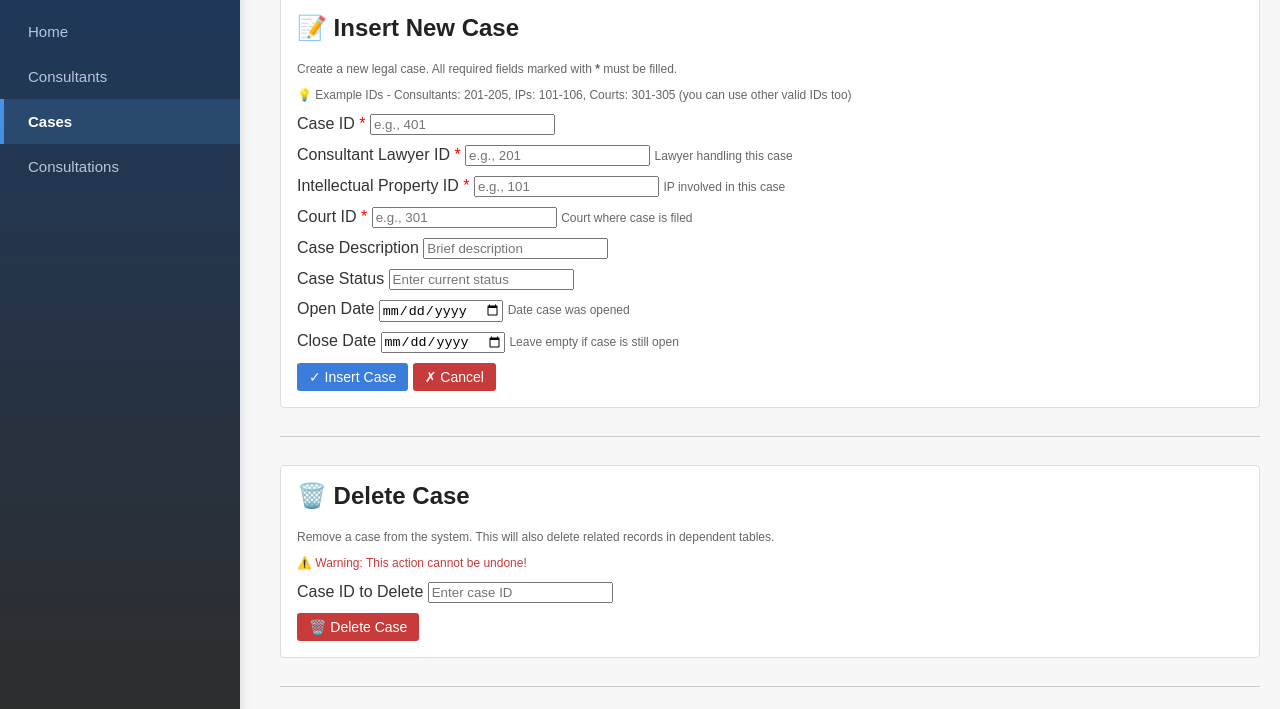
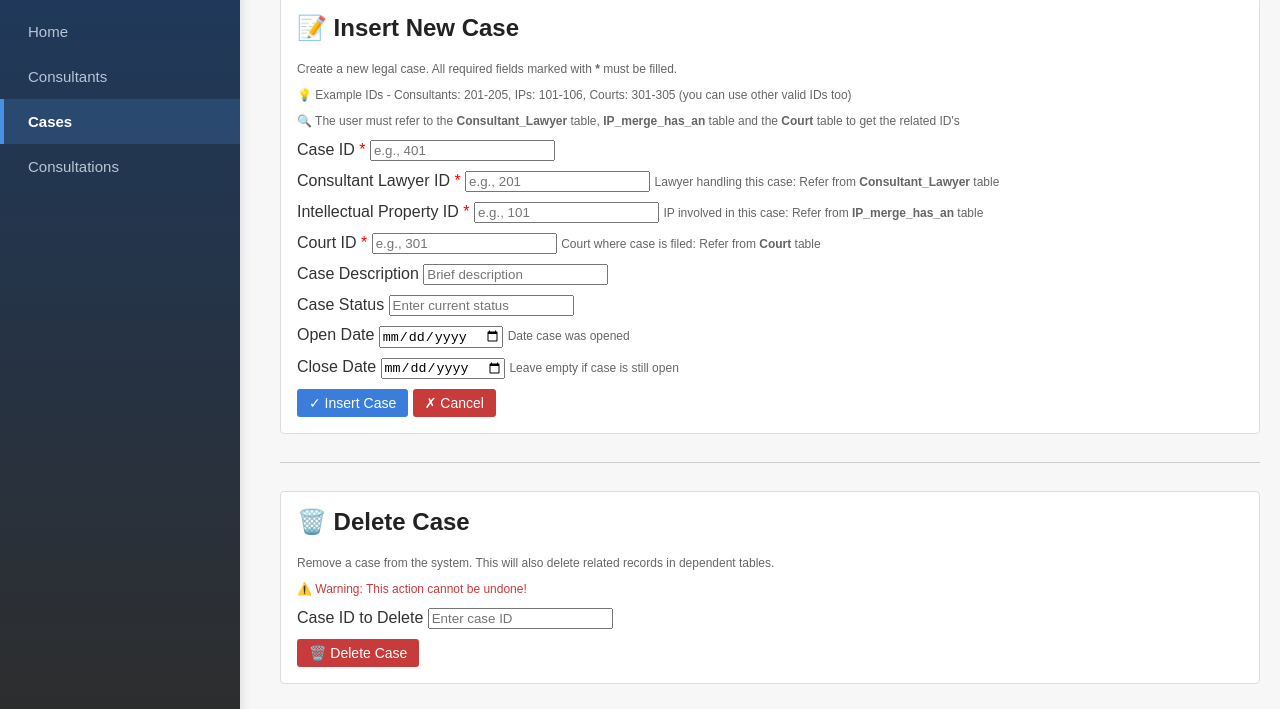
Before and after one commit to imanjosh/IP-and-Legal-Contract-Management-System, a website: page CPSC304_Node_Project/public/cases.html in a window 1280 px wide. Shown: the part 81-790 px from the top of the page. Drawn offline with Linux system fonts and the light colour scheme.

Commit message:
Updated cases to make it more user friendly

```diff
--- a/CPSC304_Node_Project/public/cases.html
+++ b/CPSC304_Node_Project/public/cases.html
@@ -24,6 +24,7 @@
       <h2>📝 Insert New Case</h2>
       <p class="help-text">Create a new legal case. All required fields marked with <strong>*</strong> must be filled.</p>
       <p class="input-help">💡 Example IDs - Consultants: 201-205, IPs: 101-106, Courts: 301-305 (you can use other valid IDs too)</p>
+      <p class="input-help">🔍 The user must refer to the <strong>Consultant_Lawyer</strong> table, <strong>IP_merge_has_an</strong> table and the <strong>Court</strong> table to get the related ID's</p>
       <form id="caseForm">
         <div class="form-group">
           <label>Case ID <span style="color: red;">*</span></label>
@@ -32,17 +33,17 @@
         <div class="form-group">
           <label>Consultant Lawyer ID <span style="color: red;">*</span></label>
           <input type="number" name="consultant_id" placeholder="e.g., 201" required>
-          <span class="input-help">Lawyer handling this case</span>
+          <span class="input-help">Lawyer handling this case: Refer from <strong>Consultant_Lawyer</strong> table</span>
         </div>
         <div class="form-group">
           <label>Intellectual Property ID <span style="color: red;">*</span></label>
           <input type="number" name="ip_id" placeholder="e.g., 101" required>
-          <span class="input-help">IP involved in this case</span>
+          <span class="input-help">IP involved in this case: Refer from <strong>IP_merge_has_an</strong> table</span>
         </div>
         <div class="form-group">
           <label>Court ID <span style="color: red;">*</span></label>
           <input type="number" name="court_id" placeholder="e.g., 301" required>
-          <span class="input-help">Court where case is filed</span>
+          <span class="input-help">Court where case is filed: Refer from <strong>Court</strong> table</span>
         </div>
         <div class="form-group">
           <label>Case Description</label>
```
